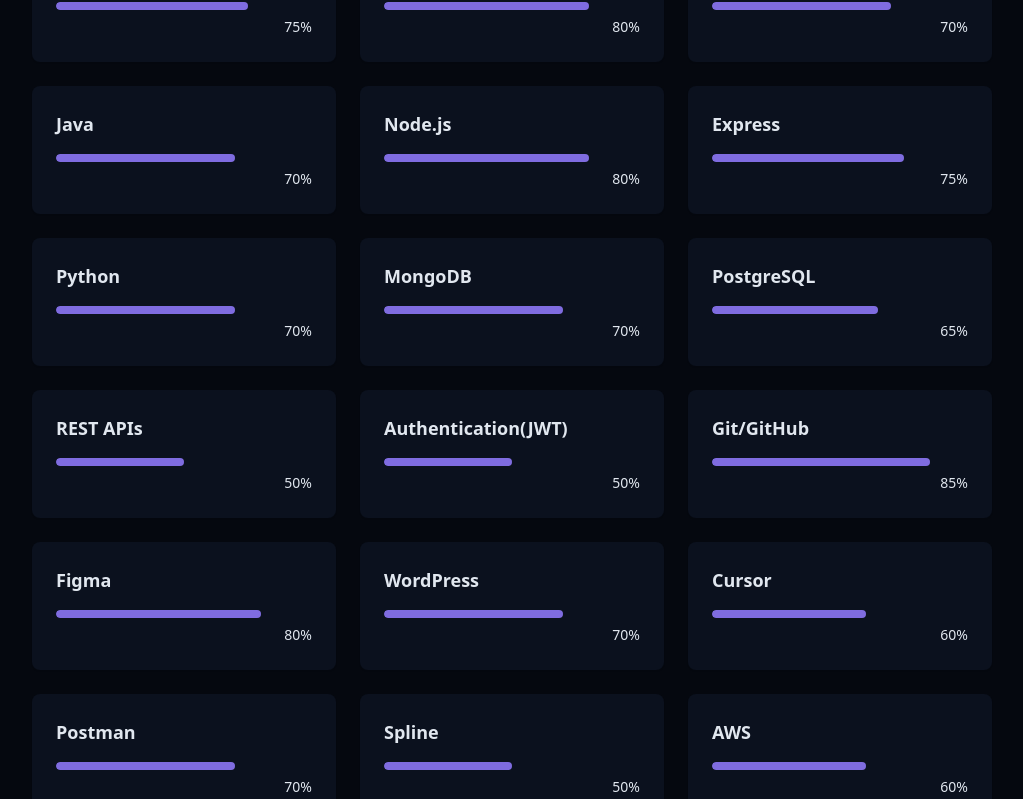
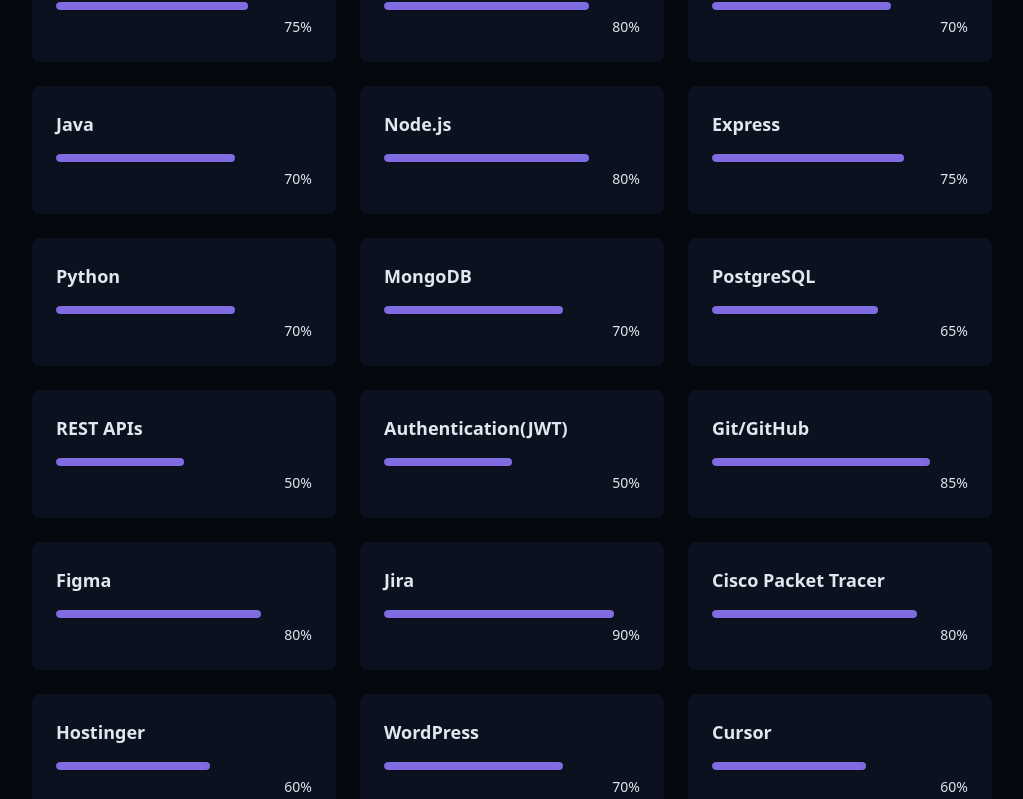
Before and after one commit to alijonusmnvvv/beautiful-portfolio, a React (Vite) app: page / in a window 1280 px wide. Shown: the part 1998-2797 px from the top of the page, without its empty margins (128-1151 px from the left). Built offline with nearby package versions, Linux system fonts and the light colour scheme.

Commit message:
Updated SkillsSection

```diff
--- a/src/components/SkillsSection.jsx
+++ b/src/components/SkillsSection.jsx
@@ -23,13 +23,16 @@
     // Tools
     { name: "Git/GitHub", level:85, category: "tools" },
     { name: "Figma", level:80, category: "tools" },
+    { name: "Jira", level:90, category: "tools" },
+    { name: "Cisco Packet Tracer", level:80, category: "tools" },
+    { name: "Hostinger", level:60, category: "tools" },
     { name: "WordPress", level:70, category: "tools" },
     { name: "Cursor", level:60, category: "tools" },
     { name: "Postman", level:70, category: "tools" },
     { name: "Spline", level:50, category:"tools"},
 
     // Cloud Platforms
-    { name: "AWS", level:60, category: "cloud" },
+    { name: "AWS", level:65, category: "cloud" },
 ];
 
 const categories = [ "all", "frontend", "backend", "tools", "cloud" ];
```
